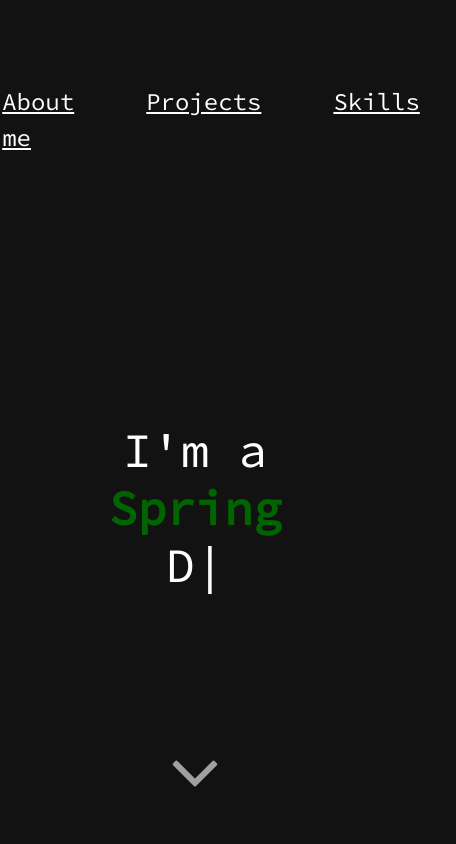
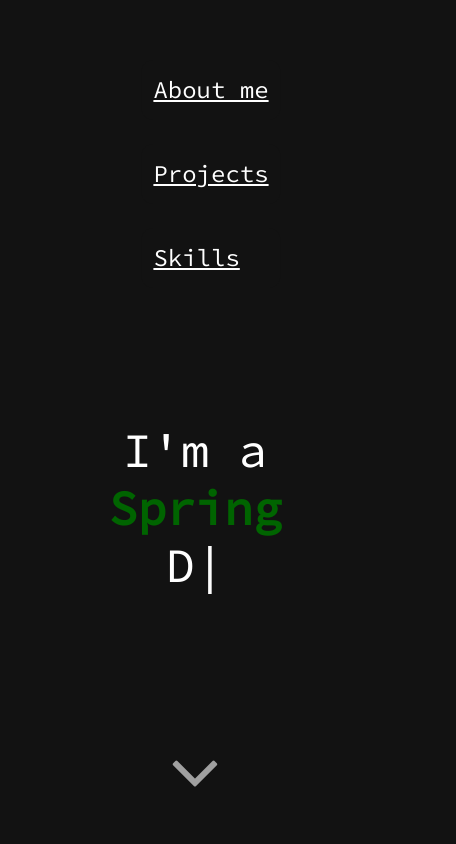
Before and after one commit to davidemarcoli/Portfolio, an Angular app: page / in a window 390 px wide. Shown: the top 844 px of the page, 456 px wide, since content can reach past the window. Built offline with nearby package versions, Linux system fonts and the light colour scheme.

Commit message:
Made link buttons responsive

```diff
--- a/src/app/home/home.component.css
+++ b/src/app/home/home.component.css
@@ -37,6 +37,16 @@
   background-color: #121212;
   /*Transition*/
   transition: 0.5s;
+}
+
+@media all and (max-width: 576px) {
+  #link-button-container {
+    flex-direction: column;
+    flex-wrap: wrap;
+  }
+  .link-button {
+    margin: 0.5em;
+  }
 }
 
 .page-scroll {
```
